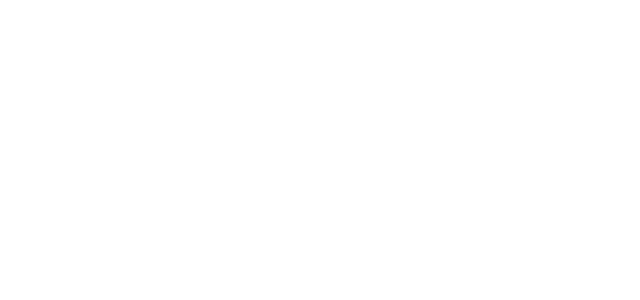
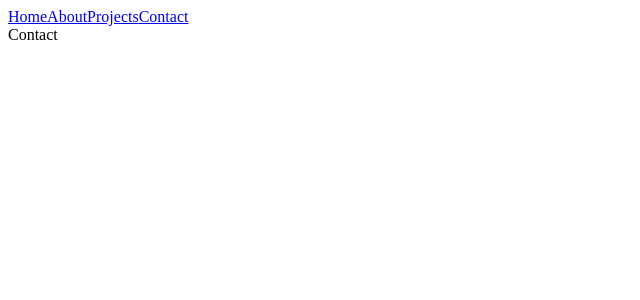
Before and after one commit to abishekh-manoharan/hashi-portfolio, a React (Vite) app in the folder fe-hashveenah-portfolio/: page /contact in a window 1280 px wide. Shown: the top 300 px of the page, without its empty margins (0-640 px from the left). Built offline with nearby package versions, Linux system fonts and the light colour scheme.

Commit message:
initial routing

```diff
--- a/fe-hashveenah-portfolio/src/App.tsx
+++ b/fe-hashveenah-portfolio/src/App.tsx
@@ -1,9 +1,23 @@
+import { Route, Routes } from "react-router-dom"
+import Home from "./components/Home"
+import About from "./components/About"
+import ProjectList from "./components/Projects/ProjectList"
+import Project from "./components/Projects/Project"
+import Nav from "./components/Nav"
+import Contact from "./components/Contact"
 
 function App() {
-
   return (
     <>
-
+      <Routes>
+        <Route path="/" element=<Home /> />
+        <Route element=<Nav/> >
+          <Route path="/about" element=<About /> />
+          <Route path="/projects" element=<ProjectList /> />
+          <Route path="/project/:id" element=<Project /> />
+          <Route path="/contact" element=<Contact /> />
+        </Route>
+      </Routes >
     </>
   )
 }
--- /dev/null
+++ b/fe-hashveenah-portfolio/src/components/About.tsx
@@ -0,0 +1,10 @@
+
+function About() {
+    return (
+        <div>
+            About
+        </div>
+    );
+}
+
+export default About;
--- /dev/null
+++ b/fe-hashveenah-portfolio/src/components/Contact.tsx
@@ -0,0 +1,10 @@
+
+function Contact() {
+    return (
+        <div>
+            Contact
+        </div>
+    );
+}
+
+export default Contact;
--- /dev/null
+++ b/fe-hashveenah-portfolio/src/components/Home.tsx
@@ -0,0 +1,14 @@
+import { Link } from "react-router-dom";
+
+function Home() {
+    return (
+        <div>
+            Hashveenah Manoharan
+            <Link to='about'>About</Link>
+            <Link to='projects'>Projects</Link>
+            <Link to='contact'>Contact</Link>
+        </div>
+    );
+}
+
+export default Home;
--- /dev/null
+++ b/fe-hashveenah-portfolio/src/components/Nav.tsx
@@ -0,0 +1,15 @@
+import { NavLink, Outlet } from 'react-router-dom';
+
+function MobileNav() {
+    return (
+        <div>
+            <NavLink to="/">Home</NavLink>
+            <NavLink to="/about">About</NavLink>
+            <NavLink to="/projects">Projects</NavLink>
+            <NavLink to="/contact">Contact</NavLink>
+            <Outlet/>
+        </div>
+    );
+}
+
+export default MobileNav;
--- /dev/null
+++ b/fe-hashveenah-portfolio/src/components/Projects/Project.tsx
@@ -0,0 +1,9 @@
+function Project() {
+    return (
+        <div>
+            Project
+        </div>
+    );
+}
+
+export default Project;
--- /dev/null
+++ b/fe-hashveenah-portfolio/src/components/Projects/ProjectList.tsx
@@ -0,0 +1,9 @@
+function ProjectList() {
+    return (
+        <div>
+            Project List
+        </div>
+    );
+}
+
+export default ProjectList;
```
